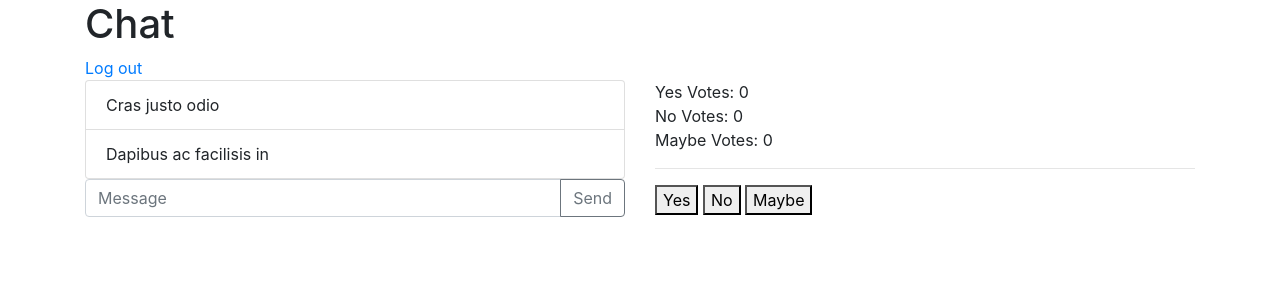
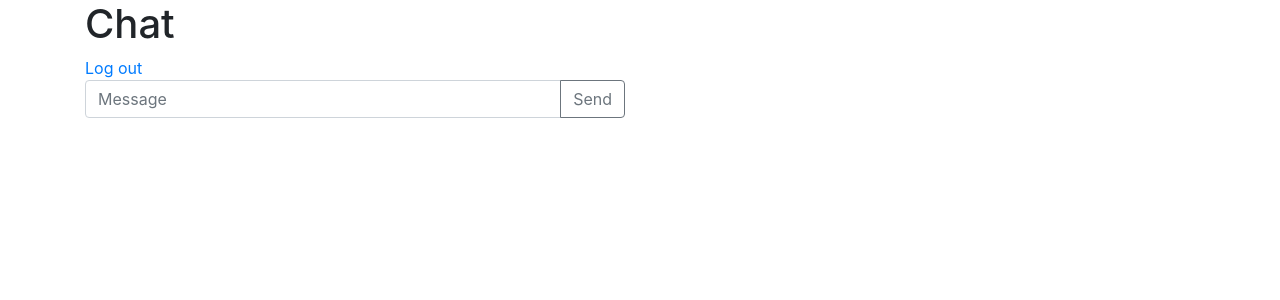
Before and after one commit to androTkhinvaleli/project2, a Flask app: page / in a window 1280 px wide. Shown: the top 300 px of the page. Run offline with Flask 2, Linux system fonts and the light colour scheme; the visitor is signed in with stand-in values (Sample User, id 1); some libraries are stand-ins or nearby versions.

Commit message:
working chat as UL, no storege

```diff
--- a/application.py
+++ b/application.py
@@ -6,7 +6,7 @@ from flask import Flask, jsonify, session, render_template, request, redirect, u
 from flask_session import Session
 from sqlalchemy import create_engine
 from sqlalchemy.orm import scoped_session, sessionmaker
-from flask_socketio import SocketIO, emit
+from flask_socketio import SocketIO, emit, send
 
 app = Flask(__name__)
 app.config["SECRET_KEY"] = os.getenv("SECRET_KEY")
@@ -33,15 +33,10 @@ def index():
     return render_template("index.html", votes=votes)
 
 
-@socketio.on("submit vote")
-def vote(data):
-    selection = data["selection"]
-    votes[selection] += 1
-    emit("vote totals", votes, broadcast=True)
-
-#if __name__ == '__main__':
-#    app.debug = True
-#    app.run(port=8080)
+@socketio.on('message')
+def handleMessage(msg):
+	print('Message: ' + msg)
+	emit('Message', msg, broadcast=True)
 
 @app.route("/login", methods=["GET","POST"])
 def login():
@@ -81,5 +76,14 @@ def logout():
     session.clear()
     return redirect(url_for("login"))
 
+# if __name__ == '__main__':
+#     app.run(debug=True, host="0.0.0.0")
+
+
+# if __name__ == '__main__':
+#    app.debug = True
+#    app.run(port=8080)
+
 if __name__ == '__main__':
-    app.run(debug=True, host="0.0.0.0")
+   app.debug = True
+   app.run(port=5015)
--- a/static/index.js
+++ b/static/index.js
@@ -3,23 +3,26 @@ document.addEventListener('DOMContentLoaded', () => {
     // Connect to websocket
     var socket = io.connect(location.protocol + '//' + document.domain + ':' + location.port);
 
-    // When connected, configure buttons
-    socket.on('connect', () => {
+    var messages = document.querySelector('#messages');
+    var myMessage = document.querySelector("#myMessage");
+    var sendbutton = document.querySelector("#sendbutton");
 
-        // Each button should emit a "submit vote" event
-        document.querySelectorAll('.button').forEach(button => {
-            button.onclick = () => {
-                const selection = button.dataset.vote;
-                socket.emit('submit vote', {'selection': selection});
-            };
-        });
-    });
+    socket.on('connect', function() {
+		socket.emit('message', msg = 'User has connected!');
+	});
 
-    // When a new vote is announced, add to the unordered list
-    socket.on('vote totals', data => {
-        document.querySelector('#yes').innerHTML = data.yes;
-        document.querySelector('#no').innerHTML = data.no;
-        document.querySelector('#maybe').innerHTML = data.maybe;
+	socket.on('Message', function(msg) {
+        var newMessage = document.createElement("li");
+        newMessage.innerHTML = msg;
+        newMessage.classList.add("list-group-item");
+        messages.appendChild(newMessage);
+
+		console.log('Received message');
+	});
+
+    sendbutton.addEventListener("click", function(){
+        socket.emit('message', msg = myMessage.value);
+        myMessage.value = "";
     });
 
 
--- a/templates/index.html
+++ b/templates/index.html
@@ -8,49 +8,19 @@
     <a href="{{url_for('logout')}}">Log out</a>
     <div class="row">
         <div class="col-md-6">
-            <ul class="list-group" id="list">
-                <li class="list-group-item">Cras justo odio</li>
-                <li class="list-group-item">Dapibus ac facilisis in</li>
+            <ul class="list-group" id="messages">
 
             </ul>
             <div class="input-group mb-3">
-                <input type="text" class="form-control" id="new-task" placeholder="Message">
+                <input type="text" class="form-control" id="myMessage" placeholder="Message">
                 <div class="input-group-append">
-                  <button class="btn btn-outline-secondary" id="addTask">Send</button>
+                  <button class="btn btn-outline-secondary" id="sendbutton">Send</button>
                 </div>
             </div>
+
         </div>
-        <div class="col-md-6">
-            <div>Yes Votes: <span id="yes">{{ votes["yes"] }}</span></div>
-            <div>No Votes: <span id="no">{{ votes["no"] }}</span></div>
-            <div>Maybe Votes: <span id="maybe">{{ votes["maybe"] }}<span></div>
-            <hr>
-            <button class="button" data-vote="yes">Yes</button>
-            <button class="button" data-vote="no">No</button>
-            <button class="button" data-vote="maybe">Maybe</button>
-        </div>
+
     </div>
 
 
-    <script type="text/javascript">
-        var newTask = document.querySelector('#new-task');
-        var addTaskBtn = document.querySelector('#addTask');
-        var toDoUl = document.querySelector("ul");
-
-        var createNewTask = function(task){
-            var listItem = document.createElement("li");
-            listItem.innerText = task;
-            return listItem;
-        };
-
-        var addTask = function(){
-            var listItem = createNewTask(newTask.value);
-            listItem.classList.add("list-group-item");
-            toDoUl.appendChild(listItem);
-
-            newTask.value="";
-        };
-        addTaskBtn.addEventListener("click", addTask);
-    </script>
-
 {% endblock %}
```
Also changed, not shown: 6 other files.
